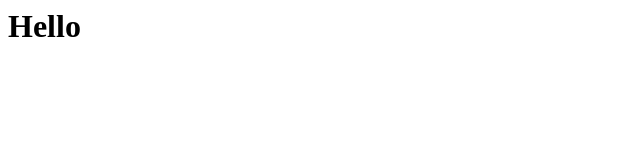
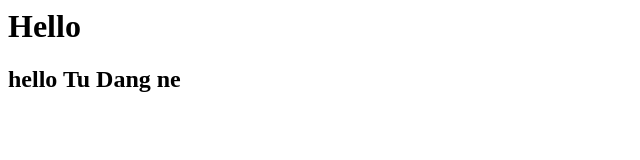
Before and after one commit to phamtu219/baitapgit, a plain HTML site: page index.html in a window 1280 px wide. Shown: the whole page, without its empty margins (0-640 px from the left). Drawn offline with Linux system fonts and the light colour scheme.

Commit message:
nguoi B sua file

```diff
--- a/index.html
+++ b/index.html
@@ -1 +1,3 @@
 <h1>   Hello </h1>
+
+<h2> hello Tu Dang ne </h2>
```
